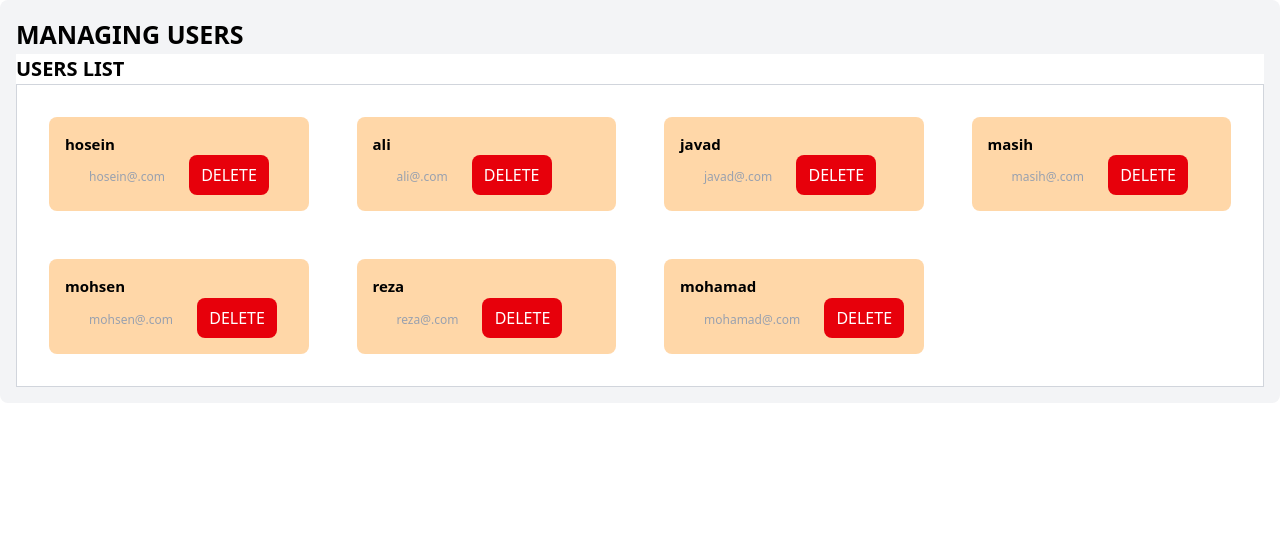
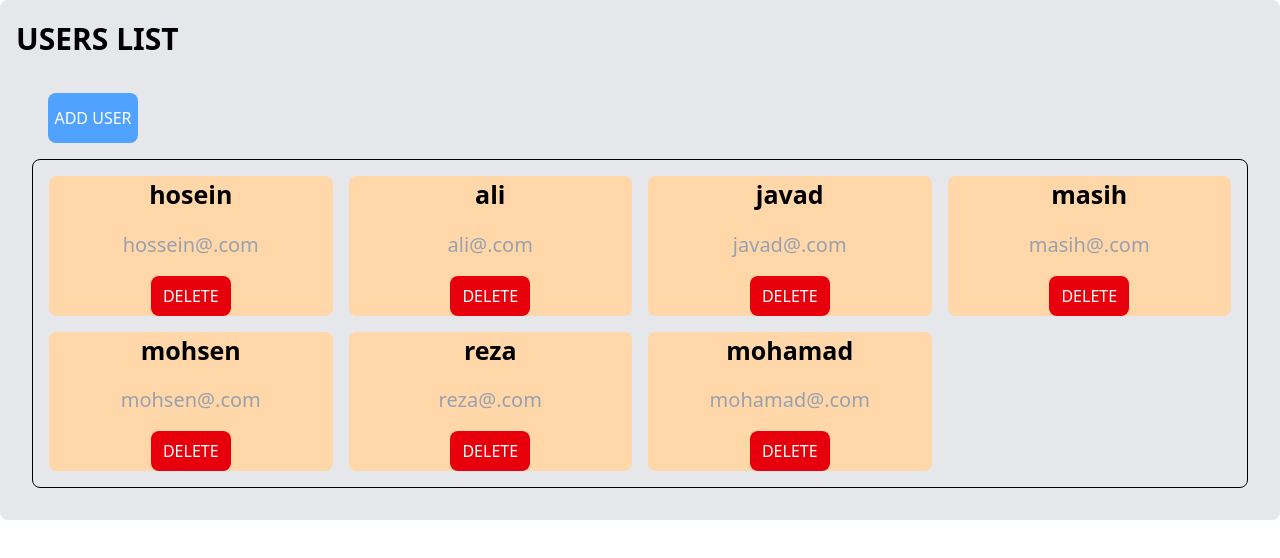
Before and after one commit to hosein8513/react-learning, a React (Vite) app: page / in a window 1280 px wide. Shown: the top 558 px of the page. Built offline with nearby package versions, Linux system fonts and the light colour scheme.

Commit message:
react-portal

```diff
--- a/index.html
+++ b/index.html
@@ -14,6 +14,7 @@
   </head>
   <body >
     <div id="root"></div>
+    <div id="modal-root"></div>
     <script type="module" src="/src/main.jsx"></script>
   </body>
 </html>
--- /dev/null
+++ b/src/Adduser.jsx
@@ -0,0 +1,29 @@
+import React from 'react';
+import { createPortal } from 'react-dom';
+
+const Adduser = ({setshow}) => {
+    return createPortal((
+        <div className='fixed bg-black/50 inset-0 flex justify-center items-center'>
+            <form className='p-4 bg-white rounded-lg'>
+                <div className='p-4 flex justify-between items-center'>
+                    <button className='fas fa-xmark' onClick={()=>setshow(false)}></button>
+                    <h2 className='text-[20px]'>ADD USER</h2>
+                </div>
+                <form>
+                    <div className='p-4 flex flex-col'>
+                        <label>name:</label>
+                        <input type="text"  className='h-[30px] rounded-lg bg-gray-200 border'/>
+                    </div>
+                    <div className='p-4 flex flex-col'>
+                        <label>email:</label>
+                        <input type="email" className='h-[30px] rounded-lg bg-gray-200 border'/>
+                    </div>
+                    <button className='w-[90px] h-[50px] rounded-lg bg-green-400 text-white font-semibold'>ADD</button>
+                </form>
+            </form>
+
+        </div>
+    ),document.getElementById("modal-root"))
+};
+
+export default Adduser;
--- a/src/App.jsx
+++ b/src/App.jsx
@@ -5,10 +5,10 @@ const App = () => {
 
 
   return (
-    <div className="min-w-screen  p-4 bg-gray-100 rounded-lg">
-     <h1 className="text-[25px] font-semibold">MANAGING USERS</h1>
-     <Userlist/>
-    </div>
+   <div className="p-4 bg-gray-200 rounded-lg">
+    <h1 className="text-[30px] font-bold">USERS LIST</h1>
+    <Userlist/>
+   </div>
   );
 }
 export default App;
--- a/src/Usercontext.jsx
+++ b/src/Usercontext.jsx
@@ -1,7 +1,7 @@
 import { Children, createContext, useState } from "react"
 
-const initialusers=[
-    {id:1,name:"hosein",email:"hosein@.com"},
+const initialusers =[
+    {id:1,name:"hosein",email:"hossein@.com"},
     {id:2,name:"ali",email:"ali@.com"},
     {id:3,name:"javad",email:"javad@.com"},
     {id:4,name:"masih",email:"masih@.com"},
@@ -10,17 +10,13 @@ const initialusers=[
     {id:7,name:"mohamad",email:"mohamad@.com"}
 ]
 
-export const Usercontext=createContext({
-    users:[],
-    setusers:()=>{},
-    addusers:()=>{},
-    deleteuser:()=>{}
-})
+
+export const Usercontext = createContext()
 
 const UsercontextProvider=({children})=>{
-    const [users,setusers]=useState(initialusers)
-    const adduser=(user)=>{
-        setusers([...users,user])
+    const[users,setusers]=useState(initialusers)
+    const adduser = (user)=>{
+setusers(...users,user)
     }
     const deleteuser=(id)=>{
         setusers(users.filter((user)=>user.id !== id))
@@ -29,8 +25,10 @@ const UsercontextProvider=({children})=>{
     return(
         <Usercontext.Provider value={{users,setusers,adduser,deleteuser}}>
             {children}
-            </Usercontext.Provider>
+        </Usercontext.Provider>
     )
 }
 
+
+
 export default UsercontextProvider
--- a/src/Useritem.jsx
+++ b/src/Useritem.jsx
@@ -1,15 +1,13 @@
-import { useContext } from "react";
-import { Usercontext } from "./Usercontext";
+import React, { useContext } from 'react';
+import { Usercontext } from './Usercontext';
 
 const Useritem = ({user}) => {
-    const {deleteuser}=useContext(Usercontext)
+    const {deleteuser} = useContext(Usercontext)
     return (
-        <div className="bg-orange-200 rounded-lg p-4 ">
-            <h1 className="text-[15px] font-bold">{user.name}</h1>
-            <span className="text-[12px] text-gray-400 m-6">{user.email}</span>
-            <button className="w-[80px] h-[40px] rounded-lg bg-red-600 text-white" onClick={()=>deleteuser(user.id)}>
-                DELETE
-            </button>
+        <div className='flex flex-col justify-center items-center gap-4 bg-orange-200 rounded-lg'>
+            <h1 className='text-[25px] font-bold'>{user.name}</h1>
+            <span className='text-[20px] text-gray-400'>{user.email}</span>
+            <button className='w-[80px] h-[40px] bg-red-600 rounded-lg text-white' onClick={()=>deleteuser(user.id)}>DELETE</button>
         </div>
     );
 };
--- a/src/Userlist.jsx
+++ b/src/Userlist.jsx
@@ -1,18 +1,19 @@
-import { useContext } from "react";
-import { Usercontext } from "./Usercontext";
-import Useritem from "./Useritem";
+import React, { useContext, useState } from 'react';
+import { Usercontext } from './Usercontext';
+import Useritem from './Useritem';
+import Adduser from './Adduser';
 
 const Userlist = () => {
     const {users}=useContext(Usercontext)
+    const [show,setshow]=useState(false)
     return (
-        <div className="bg-white ">
-            <h1 className="text-[20px] font-semibold">
-                USERS LIST
-            </h1>
-            <ul className="border border-gray-300 grid grid-cols-4 gap-4 p-4">
+        <div className='p-4  bg-gray-200 rounded-lg'>
+            <button className='w-[90px] h-[50px] bg-blue-400 text-white rounded-lg m-4' onClick={()=>setshow(true)}>ADD USER</button>
+            {show && <Adduser setshow={setshow}/>}
+            <ul className='p-4 border rounded-lg grid grid-cols-4 gap-4'>
                 {users.map((user)=>(
-                    <li key={user.id} className="p-4">
-                        <Useritem user={user}/>
+                    <li key={user.id}>
+                       <Useritem user={user}/>
                     </li>
                 ))}
             </ul>
```
